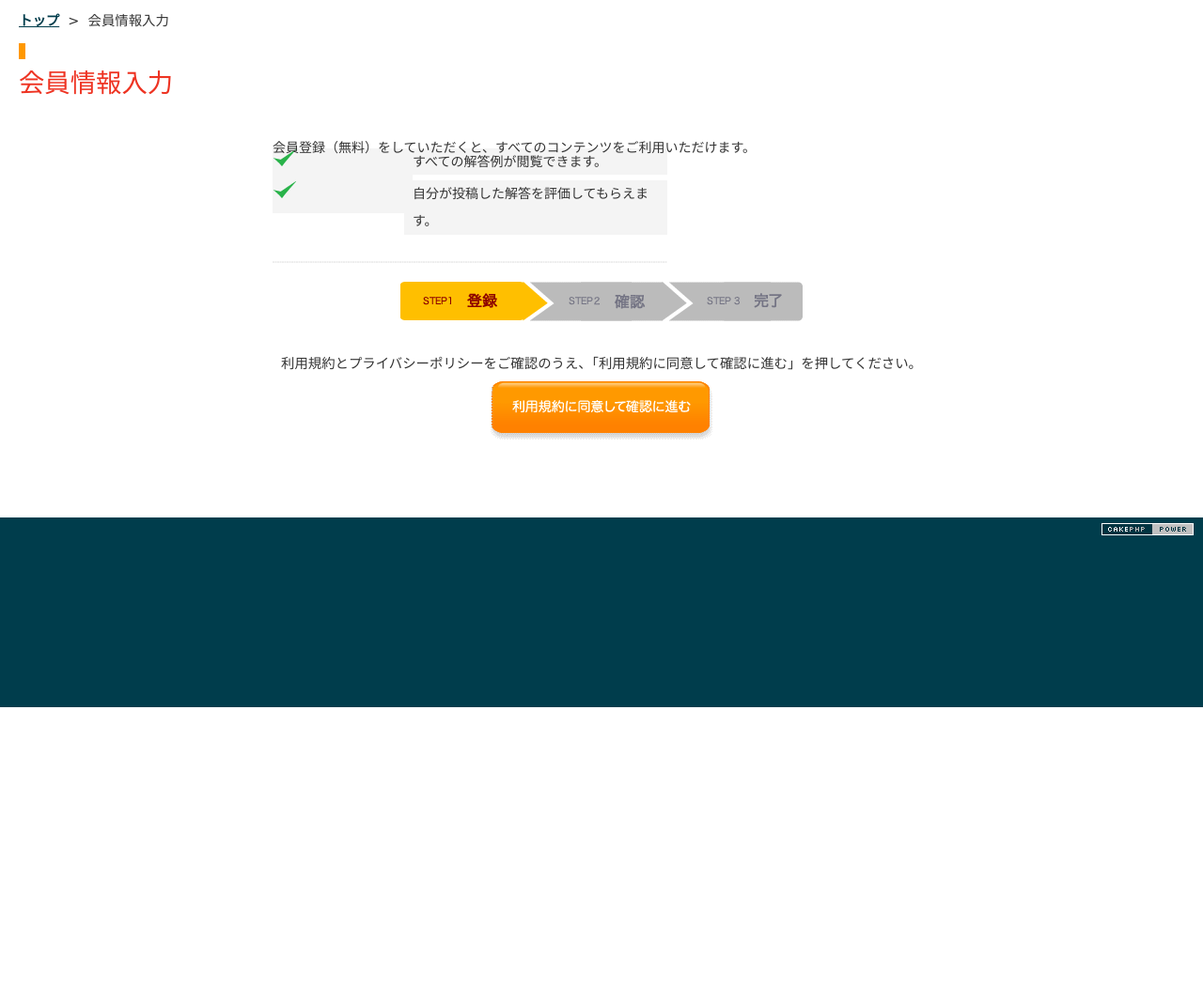
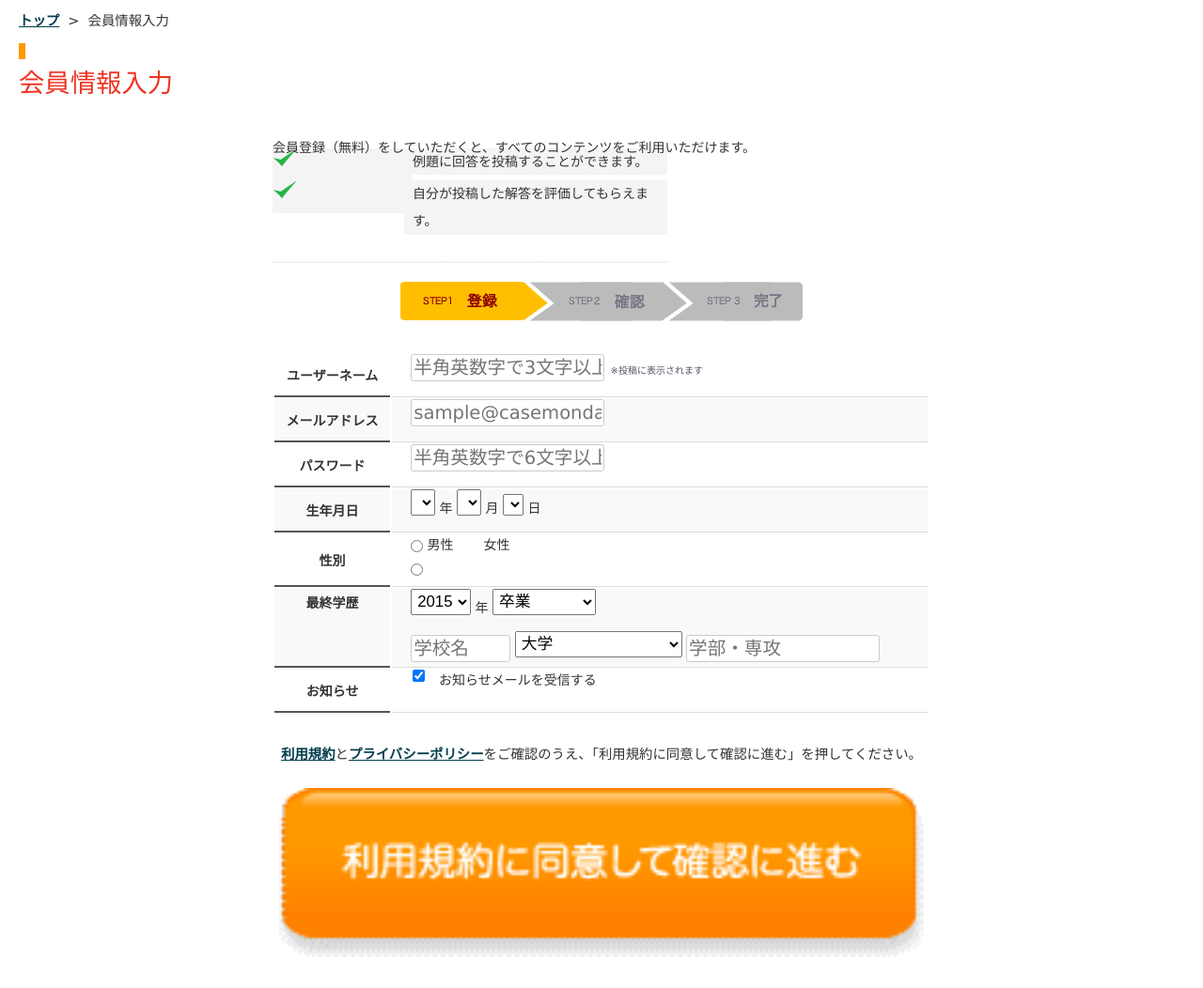
Before and after one commit to kensuto/casemondai.com, a CakePHP app: the page made by app/View/Users/register.ctp in a window 1280 px wide. Shown: the part 47-1099 px from the top of the page at 94% size. Before the commit the page ends 800 px from the top, so only its background shows below. Run offline with PHP 8.4 and a stand-in for CakePHP, Linux system fonts and the light colour scheme; the template is opened without the code that fills it, so the values that code supplies are empty; some libraries are stand-ins or nearby versions.

Commit message:
会員情報入力のCSS
一旦コミット

```diff
--- a/app/View/Users/login.ctp
+++ b/app/View/Users/login.ctp
@@ -21,7 +21,7 @@
 
 		<div class="content">
 			<div id="invite">
-				<p>会員登録（無料）をすると、すべての解答が閲覧できます。</p>
+				<p>会員登録（無料）をすると、回答を投稿できます。</p>
 			</div>
 			<div class="btnLayout">
 				<img src="../../img/common/btn_reg.png">
--- a/app/View/Users/register.ctp
+++ b/app/View/Users/register.ctp
@@ -29,7 +29,7 @@
 <dl id="merits">
 	<div class="merit">
 		<dt><img src="../../img/common/check.png"></dt>
-		<dd>すべての解答例が閲覧できます。</dd>
+		<dd>例題に回答を投稿することができます。</dd>
 	</div>
 	<div class="merit">
 		<dt><img src="../../img/common/check.png"></dt>
@@ -45,14 +45,82 @@
 
 <table id="form">
 	<tr>
+		<th class="th">ユーザーネーム</th>
+		<td class="td"><input type="text" name="userName" class="textarea" maxlength="20" placeholder="半角英数字で3文字以上" ><span style="color: #535362; font-size: 10px;">&nbsp;&nbsp;※投稿に表示されます</span></td>
+	</tr>
 
+	<tr>
+		<th class="th">メールアドレス</th>
+		<td class="td"><input type="email" name="mailAddress" class="textarea" maxlength="30" placeholder="sample@casemondai.com"></td>
+	</tr>
+	<tr>
+		<th class="th">パスワード</th>
+		<td class="td"><input type="password" name="password" class="textarea" maxlength="20" placeholder="半角英数字で6文字以上"></td>
+	</tr>
+	<tr>
+		<th class="th">生年月日</th>
+		<td class="td">
+			<select name="birthYear" class="selectbox">
+				<option value=""></option>
+				<option value=""></option>
+				<option value=""></option>
+			</select>
+				年
+			<select name="birthMonth" class="selectbox">
+				<option value=""></option>
+			</select>
+				月
+			<select name="birthDay">
+				<option value=""></option>
+			</select>
+				日
+		</td>
+	</tr>
+	<tr>
+		<th class="th">性別</th>
+		<td class="td">
+			<input type="radio" name="sex" value="male">&nbsp;男性&nbsp;&nbsp;
+			<input type="radio" name="sex" value="female">&nbsp;女性
+		</td>
+	</tr>
+	<tr>
+		<th class="th" id="lastSchool">最終学歴</th>
+		<td class="td">
+			<select name="graduateYear" class="selectbox">
+				<option value="2015">2015</option>
+				<option value=""></option>
+				<option value=""></option>
+				<option value=""></option>
+				<option value=""></option>
+			</select>
+			年
+			<select name="graduateStatus" class="selectbox">
+				<option value="graduated">卒業</option>
+				<option value="expected">卒業見込み</option>
+				<option value="dropout">中退</option>
+			</select>
+			<br />
+			<br />
+			<input type="text" name="schoolName" class="textarea" id="schoolName" maxlength="20" placeholder="学校名">
+			<select name="schoolType" class="selectbox">
+				<option value="college">大学</option>
+				<option value="graduate">大学院</option>
+				<option value="juniorCollege">短期大学</option>
+				<option value="highSchool">高等学校・専門学校</option>
+			</select>
+			<input type="text" name="major" class="textarea" maxlength="30" placeholder="学部・専攻">
+		</td>
+	</tr>
+	<tr>
+		<th class="th">お知らせ</th>
+		<td class="td"><input type="checkbox" name="optIn" value="on" checked="checked">&nbsp;&nbsp;お知らせメールを受信する</td>
 	</tr>
 </table>
 
-<div id="mention">利用規約とプライバシーポリシーをご確認のうえ、「利用規約に同意して確認に進む」を押してください。</div>
+<div id="mention"><a href="/" target="_blank">利用規約</a>と<a href="/" target="_blank">プライバシーポリシー</a>をご確認のうえ、「利用規約に同意して確認に進む」を押してください。</div>
 
 <div id="btnReg1">
-	<img src="../../img/registar/btnReg1.png">
+	<input type="image" src="../../img/registar/btnReg1.png" alt="利用規約に同意して確認に進む">
 </div>
 
 <!--div#main-->
--- a/app/webroot/css/user/register.css
+++ b/app/webroot/css/user/register.css
@@ -1,4 +1,8 @@
 @charset "UTF-8";
+
+/* ======================
+導入
+====================== */
 
 #main {
 	margin: 40px auto 40px auto;
@@ -30,16 +34,61 @@
 
 #step {
 	text-align: center;
-	margin: 20px 0 20px 0;
+	margin: 20px 0 30px 0;
 }
 
 
+/* ======================
+フォーム
+====================== */
 
 
+#form {
+	font-size: 14px;
+}
+
+.th {
+	width: 115px;
+	height: 30px;
+	text-align: center;
+}
+
+.td {
+	width: 550px;
+	height: 40px;
+	padding: 0 0 5px 20px;
+}
+
+.textarea {
+ 	border:solid 1px #ccc;
+	border-radius: 3px;
+	-webkit-border-radius: 3px;    /* 角丸　Safari,Google Chrome用 */
+    -moz-border-radius: 3px;   /* 角丸　Firefox用 */
+    padding: 2px;
+    width: 200px;
+	height: 23px;
+   }
+
+#lastSchool{
+	vertical-align: top;
+}
+
+#schoolName {
+	width: 100px;
+}
+
+.selectbox {
+    padding: 2px;
+	height: 28px;
+}
+
+/* ======================
+進むボタン
+====================== */
 
 #mention {
 	text-align: center;
-	margin: 10px 0 10px 0;
+	margin: 30px 0 20px 0;
 }
 
 #btnReg1 {
```
